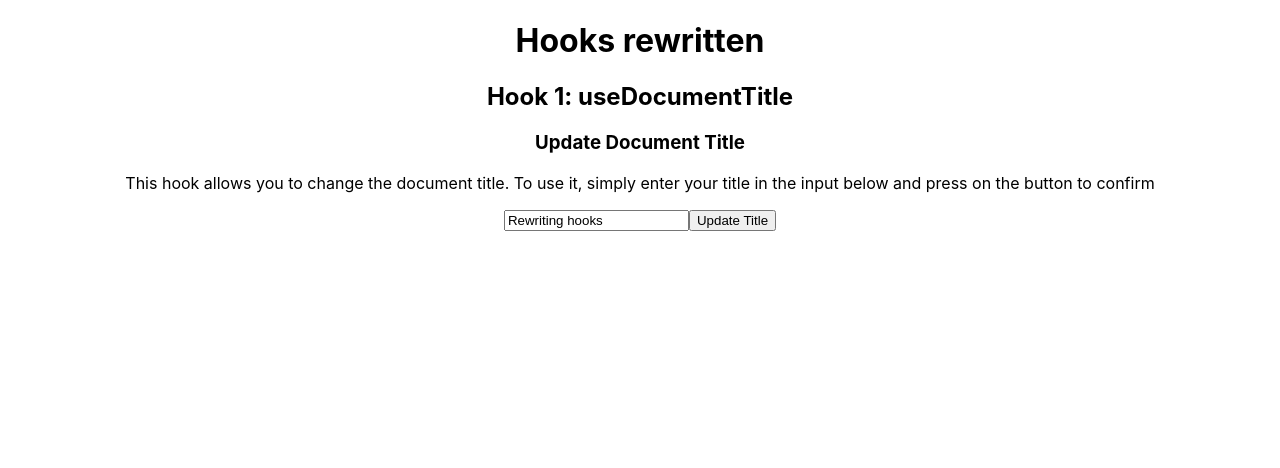
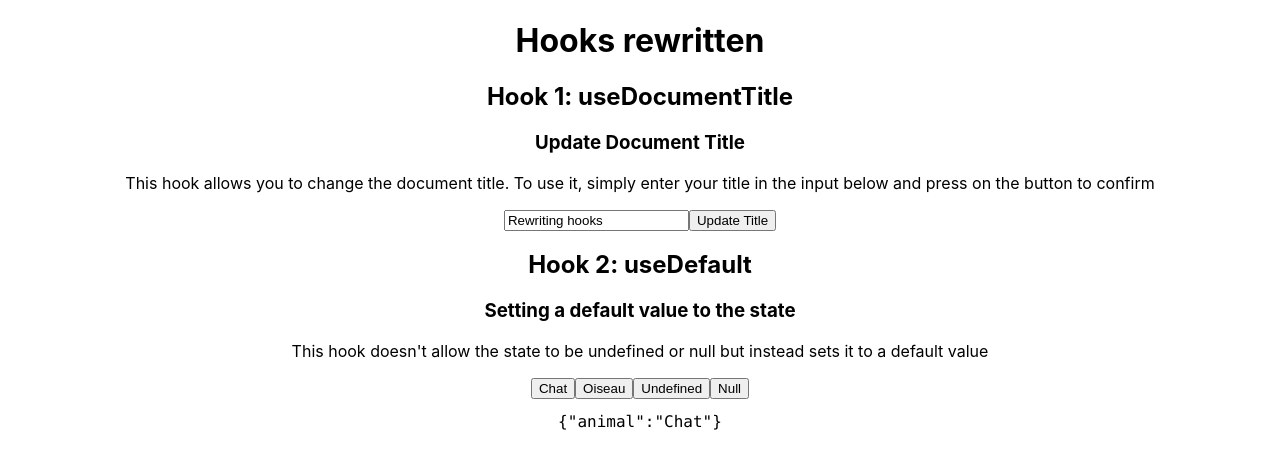
Before and after one commit to bdegrandmaison/react-hooks, a React (Create React App) app: page / in a window 1280 px wide. Shown: the top 468 px of the page. Built offline with nearby package versions, Linux system fonts and the light colour scheme.

Commit message:
added useDefault hook

```diff
--- a/src/App.tsx
+++ b/src/App.tsx
@@ -1,11 +1,13 @@
 import './App.css';
 import { UseDocumentTitleComponent } from './components/UseDocumentTitleComponent';
+import { UseDefaultComponent } from './components/useDefaultComponent';
 
 function App() {
   return (
     <div className="App">
       <h1>Hooks rewritten</h1>
       <UseDocumentTitleComponent />
+      <UseDefaultComponent />
     </div>
   );
 }
--- a/src/components/UseDocumentTitleComponent.tsx
+++ b/src/components/UseDocumentTitleComponent.tsx
@@ -1,4 +1,4 @@
-import React, { useState } from 'react';
+import { FormEvent, useState } from 'react';
 import useDocumentTitle from '../hooks/useDocumentTitle';
 
 export const UseDocumentTitleComponent = () => {
@@ -7,7 +7,7 @@ export const UseDocumentTitleComponent = () => {
 
   useDocumentTitle(newTitle);
 
-  const handleSubmitTitle = (e: React.FormEvent<HTMLFormElement>) => {
+  const handleSubmitTitle = (e: FormEvent<HTMLFormElement>) => {
     e.preventDefault();
     setNewTitle(title);
   };
--- /dev/null
+++ b/src/components/useDefaultComponent.tsx
@@ -0,0 +1,54 @@
+import useDefault from '../hooks/useDefault';
+
+export const UseDefaultComponent = () => {
+  const initialState = { animal: 'Chat' };
+  const defaultState = { animal: 'Chien' };
+
+  const [animal, setAnimal] = useDefault(initialState, defaultState);
+
+  return (
+    <section>
+      <h2>Hook 2: useDefault</h2>
+      <h3>Setting a default value to the state</h3>
+      <p>
+        This hook doesn't allow the state to be undefined or null but instead sets it to a default
+        value
+      </p>
+      <button
+        title="mets la valeur à 'Chat'"
+        onClick={() => {
+          setAnimal({ animal: 'Chat' });
+        }}
+      >
+        Chat
+      </button>
+      <button
+        title="mets la valeur à 'Oiseau'"
+        onClick={() => {
+          setAnimal({ animal: 'Oiseau' });
+        }}
+      >
+        Oiseau
+      </button>
+      <button
+        title="mets la valeur à undefined"
+        onClick={() => {
+          setAnimal();
+        }}
+      >
+        Undefined
+      </button>
+      <button
+        title="mets la valeur à null"
+        onClick={() => {
+          setAnimal(null);
+        }}
+      >
+        Null
+      </button>
+      <pre>
+        <code>{JSON.stringify(animal)}</code>
+      </pre>
+    </section>
+  );
+};
--- /dev/null
+++ b/src/hooks/useDefault.ts
@@ -0,0 +1,11 @@
+import { useState } from 'react';
+
+export default function useDefault(value: any, defaultValue: any) {
+  const [state, setState] = useState(value);
+
+  if (typeof state === 'undefined' || state === null) {
+    return [defaultValue, setState];
+  }
+
+  return [state, setState];
+}
```
